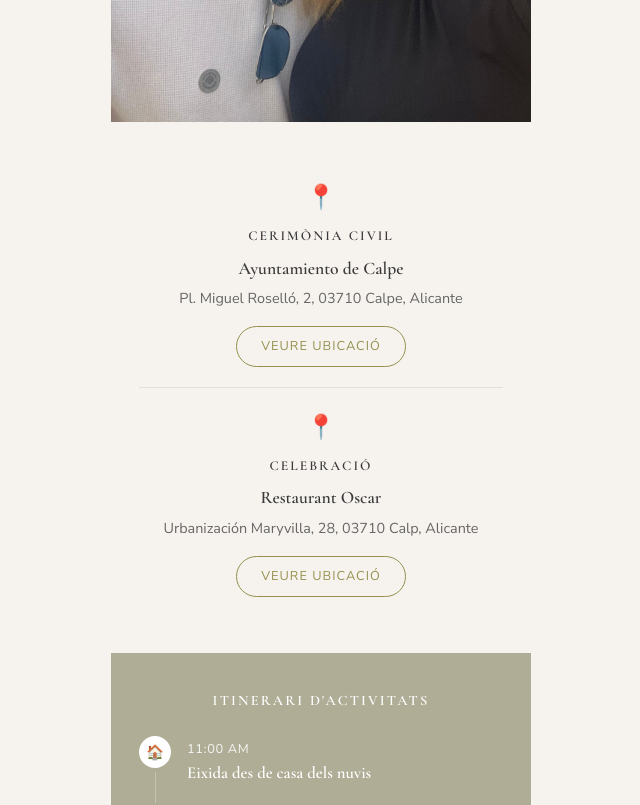
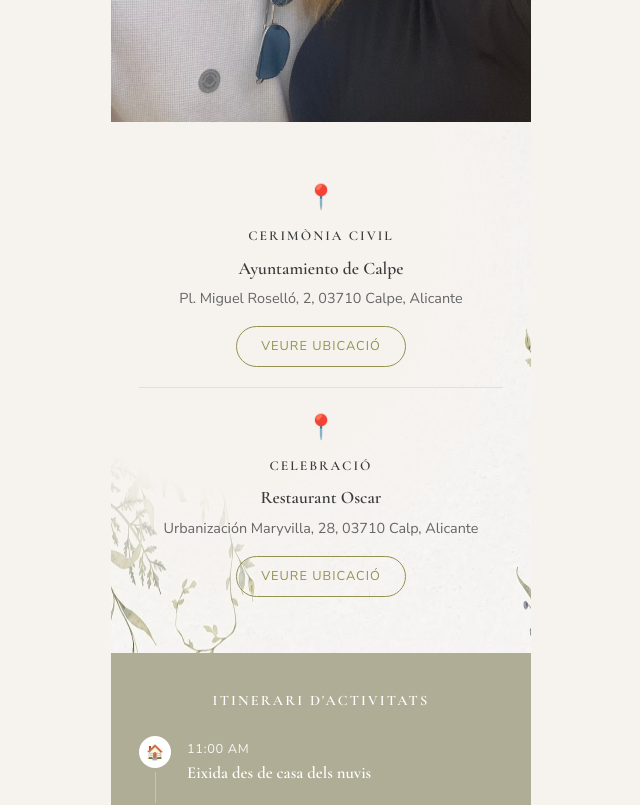
Before and after one commit to vicentlozano/boda, a Vue app: page / in a window 1280 px wide. Shown: the part 1660-2465 px from the top of the page, without its empty margins (319-959 px from the left). Built offline with nearby package versions, Linux system fonts and the light colour scheme.

Commit message:
Enhance SectionCard component with floral styling options, including new props for floral edges and positions. Update usage in DressCodeSection, LocationsSection, RsvpSection, and HeroSection to incorporate floral styles. Change audio source in wedding configuration.

```diff
--- a/src/components/layout/SectionCard.vue
+++ b/src/components/layout/SectionCard.vue
@@ -1,5 +1,8 @@
 <script setup>
-defineProps({
+import { computed } from 'vue'
+import { resolvePublicAsset } from '@/utils/assets'
+
+const props = defineProps({
   variant: {
     type: String,
     default: 'cream',
@@ -9,13 +12,69 @@ defineProps({
     type: Boolean,
     default: false,
   },
+  floral: {
+    type: Boolean,
+    default: false,
+  },
+  floralEdges: {
+    type: Boolean,
+    default: false,
+  },
+  floralPosition: {
+    type: String,
+    default: 'center',
+    validator: (value) =>
+      ['center', 'top-left', 'top-right', 'bottom-left', 'bottom-right', 'left', 'right'].includes(
+        value,
+      ),
+  },
+})
+
+const floralPositions = {
+  center: 'center center',
+  'top-left': 'left top',
+  'top-right': 'right top',
+  'bottom-left': 'left bottom',
+  'bottom-right': 'right bottom',
+  left: 'left center',
+  right: 'right center',
+}
+
+const floralMaskCenters = {
+  center: '50% 50%',
+  'top-left': '28% 22%',
+  'top-right': '72% 22%',
+  'bottom-left': '28% 78%',
+  'bottom-right': '72% 78%',
+  left: '22% 50%',
+  right: '78% 50%',
+}
+
+const showFloralStyle = computed(() => props.floral || props.floralEdges)
+
+const cardStyle = computed(() => {
+  if (!showFloralStyle.value) return undefined
+
+  return {
+    '--floral-image': `url(${resolvePublicAsset('public/images/magnific__quita-el-textp__30618.png')})`,
+    '--floral-position': floralPositions[props.floralPosition],
+    '--floral-mask-center': floralMaskCenters[props.floralPosition],
+  }
 })
 </script>
 
 <template>
   <section
     class="section-card"
-    :class="[`section-card--${variant}`, { 'section-card--flush': flush }]"
+    :class="[
+      `section-card--${variant}`,
+      {
+        'section-card--flush': flush,
+        'section-card--floral': floral,
+        'section-card--floral-edges': floralEdges,
+      },
+    ]"
+    :style="cardStyle"
   >
     <div class="section-card__content">
       <slot />
@@ -31,11 +90,41 @@ defineProps({
 }
 
 .section-card--cream {
-  background: var(--color-cream);
+  background-color: var(--color-cream);
   color: var(--color-text);
   --color-text: #3a3a3a;
   --color-text-muted: #666666;
   --color-border: #e4e0d8;
+}
+
+.section-card--floral {
+  background-image: var(--floral-image);
+  background-size: cover;
+  background-position: var(--floral-position);
+  background-repeat: no-repeat;
+}
+
+.section-card--floral-edges::before {
+  content: '';
+  position: absolute;
+  inset: -12px;
+  background-image: var(--floral-image);
+  background-size: 125% 125%;
+  background-position: var(--floral-position);
+  background-repeat: no-repeat;
+  opacity: 0.9;
+  mask-image: radial-gradient(
+    ellipse 78% 74% at var(--floral-mask-center),
+    transparent 62%,
+    black 100%
+  );
+  -webkit-mask-image: radial-gradient(
+    ellipse 78% 74% at var(--floral-mask-center),
+    transparent 62%,
+    black 100%
+  );
+  z-index: 0;
+  pointer-events: none;
 }
 
 .section-card--sage {
--- a/src/components/sections/DressCodeSection.vue
+++ b/src/components/sections/DressCodeSection.vue
@@ -6,7 +6,7 @@ const { t } = useLocale()
 </script>
 
 <template>
-  <SectionCard variant="cream">
+  <SectionCard variant="cream" floral-edges floral-position="bottom-right">
     <h2 class="dresscode__title">{{ t.dressCode.title }}</h2>
 
     <div class="dresscode__icons" aria-hidden="true">
--- a/src/components/sections/HeroSection.vue
+++ b/src/components/sections/HeroSection.vue
@@ -1,18 +1,12 @@
 <script setup>
-import { computed } from 'vue'
 import { useLocale } from '@/composables/useLocale'
-import { resolvePublicAsset } from '@/utils/assets'
 import SectionCard from '@/components/layout/SectionCard.vue'
 
 const { t } = useLocale()
-
-const heroStyle = computed(() => ({
-  backgroundImage: `url(${resolvePublicAsset('public/images/magnific__quita-el-textp__30618.png')})`,
-}))
 </script>
 
 <template>
-  <SectionCard variant="cream" class="hero" :style="heroStyle">
+  <SectionCard variant="cream" floral class="hero">
     <div class="hero__text">
       <h1 class="hero__names">
         {{ t.couple.bride }}
@@ -29,13 +23,6 @@ const heroStyle = computed(() => ({
 </template>
 
 <style scoped>
-.hero {
-  background-color: var(--color-cream);
-  background-size: cover;
-  background-position: center;
-  background-repeat: no-repeat;
-}
-
 .hero :deep(.section-card__content) {
   display: flex;
   flex-direction: column;
--- a/src/components/sections/LocationsSection.vue
+++ b/src/components/sections/LocationsSection.vue
@@ -16,7 +16,7 @@ const locations = computed(() =>
 </script>
 
 <template>
-  <SectionCard variant="cream">
+  <SectionCard variant="cream" floral-edges floral-position="top-left">
     <LocationCard
       v-for="location in locations"
       :key="location.id"
--- a/src/components/sections/RsvpSection.vue
+++ b/src/components/sections/RsvpSection.vue
@@ -66,7 +66,7 @@ async function handleSubmit() {
 </script>
 
 <template>
-  <SectionCard variant="cream">
+  <SectionCard variant="cream" floral-edges floral-position="bottom-left">
     <h2 class="rsvp__title">{{ t.rsvp.title }}</h2>
 
     <template v-if="submitted">
--- a/src/config/wedding.js
+++ b/src/config/wedding.js
@@ -6,7 +6,7 @@ export const wedding = {
   },
 
   music: {
-    src: 'public/audio/cancion.mp3',
+    src: 'public/audio/exoplaneta.mp3',
   },
 
   locations: [
```
Also changed, not shown: 1 other file (tests, documents, lock files or other folders).
